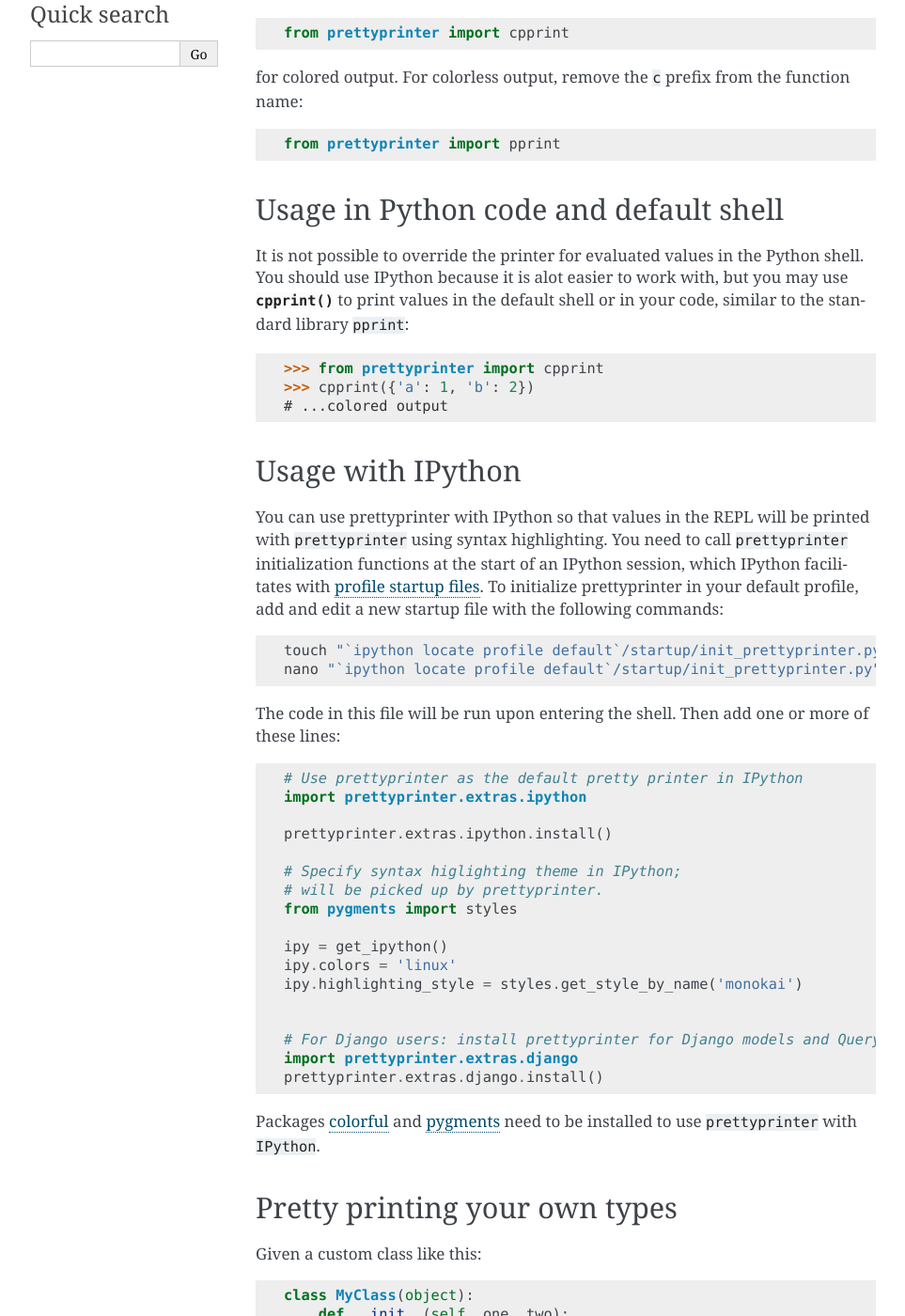
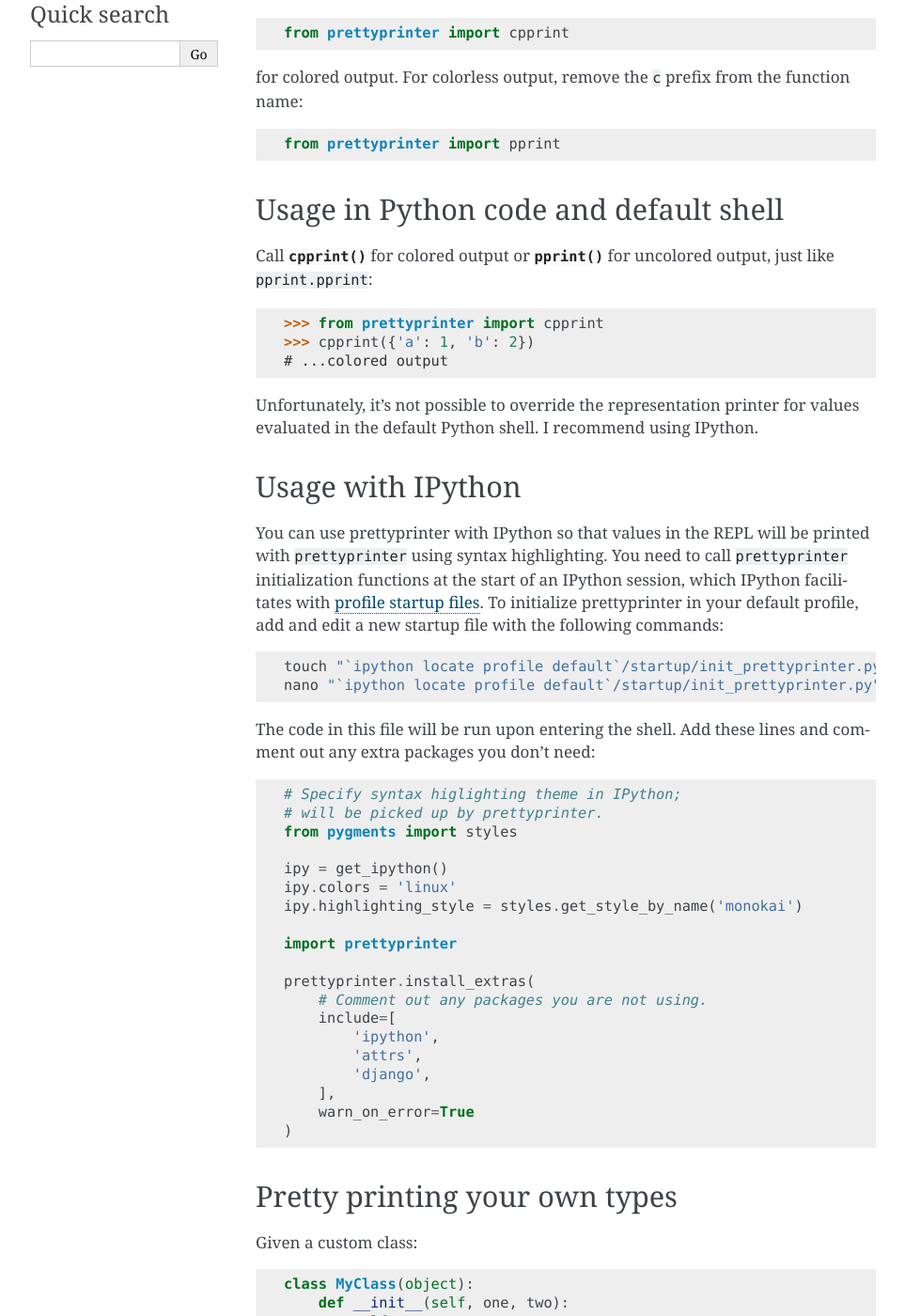
Before and after one commit to tommikaikkonen/prettyprinter, a Sphinx documentation site: the page built from docs/usage.rst, in a window 1280 px wide and 1400 px high, scrolled down 310 px. Shown: the whole window at 94% size, without its empty margins (148-1111 px from the left). Built offline with Sphinx 7.4.7, drawn with Linux system fonts in a browser that asks for light colours; pages that are not in the unit, such as notebooks, are missing from menus; some of the changed text lies outside the part shown.

Commit message:
Improve documentation

```diff
--- a/README.rst
+++ b/README.rst
@@ -1,6 +1,8 @@
 =============
 PrettyPrinter
 =============
+
+Documentation_
 
 Syntax-highlighting, declarative and composable pretty printer for Python 3.6+
 
@@ -23,4 +25,6 @@
 - ``django`` - your Models and QuerySets will be pretty printed automatically
 
 * Free software: MIT license
-* Documentation: https://prettyprinter.readthedocs.io.
+* Documentation: Documentation_.
+
+.. _Documentation: https://prettyprinter.readthedocs.io
--- a/docs/usage.rst
+++ b/docs/usage.rst
@@ -29,13 +29,15 @@
 Usage in Python code and default shell
 ------------------------------
 
-It is not possible to override the printer for evaluated values in the Python shell. You should use IPython because it is alot easier to work with, but you may use :func:`~prettyprinter.cpprint` to print values in the default shell or in your code, similar to the standard library ``pprint``:
+Call :func:`~prettyprinter.cpprint` for colored output or :func:`~prettyprinter.pprint` for uncolored output, just like ``pprint.pprint``:
 
 .. code:: python
 
     >>> from prettyprinter import cpprint
     >>> cpprint({'a': 1, 'b': 2})
     # ...colored output
+
+Unfortunately, it's not possible to override the representation printer for values evaluated in the default Python shell. I recommend using IPython.
 
 Usage with IPython
 ------------------
@@ -48,14 +50,9 @@
     nano "`ipython locate profile default`/startup/init_prettyprinter.py"
 
 
-The code in this file will be run upon entering the shell. Then add one or more of these lines:
+The code in this file will be run upon entering the shell. Add these lines and comment out any extra packages you don't need:
 
 .. code:: python
-
-    # Use prettyprinter as the default pretty printer in IPython
-    import prettyprinter.extras.ipython
-
-    prettyprinter.extras.ipython.install()
 
     # Specify syntax higlighting theme in IPython;
     # will be picked up by prettyprinter.
@@ -65,21 +62,25 @@
     ipy.colors = 'linux'
     ipy.highlighting_style = styles.get_style_by_name('monokai')
 
+    import prettyprinter
 
-    # For Django users: install prettyprinter for Django models and QuerySets.
-    import prettyprinter.extras.django
-    prettyprinter.extras.django.install()
-
-Packages colorful_ and pygments_ need to be installed to use ``prettyprinter`` with ``IPython``.
+    prettyprinter.install_extras(
+        # Comment out any packages you are not using.
+        include=[
+            'ipython',
+            'attrs',
+            'django',
+        ],
+        warn_on_error=True
+    )
 
 
 Pretty printing your own types
 ------------------------------
 
-Given a custom class like this:
+Given a custom class:
 
 .. code:: python
-
 
     class MyClass(object):
         def __init__(self, one, two):
@@ -87,7 +88,7 @@
             self.two = two
 
 
-You can register a pretty printer like this:
+You can register a pretty printer:
 
 .. code:: python
 
@@ -126,12 +127,12 @@
 
 :func:`@register_pretty <prettyprinter.register_pretty>` is a decorator that takes the type to register. Internally, :class:`functools.singledispatch` is used to handle dispatch to the correct pretty printer. This means that any subclasses will also use the same printer.
 
-The decorated function must accept two arguments:
+The decorated function must accept exactly two positional arguments:
 
 - ``value`` to pretty print, and
 - ``ctx``, a context value.
 
-In most cases, you don't need need to do anything with the context except pass it along in calls, but it can be used to affect rendering of nested data.
+In most cases, you don't need need to do anything with the context, except pass it along in nested calls. It can be used to affect rendering of nested data.
 
 The function must return a :class:`~prettyprinter.doc.Doc`, which is either an instance of :class:`~prettyprinter.doc.Doc` or a :class:`str`. :func:`~prettyprinter.pretty_call` returns a :class:`~prettyprinter.doc.Doc` that represents a function call. Given an arbitrary context ``ctx``
 
```
Also changed, not shown: AUTHORS.rst (+1 -9 lines).
